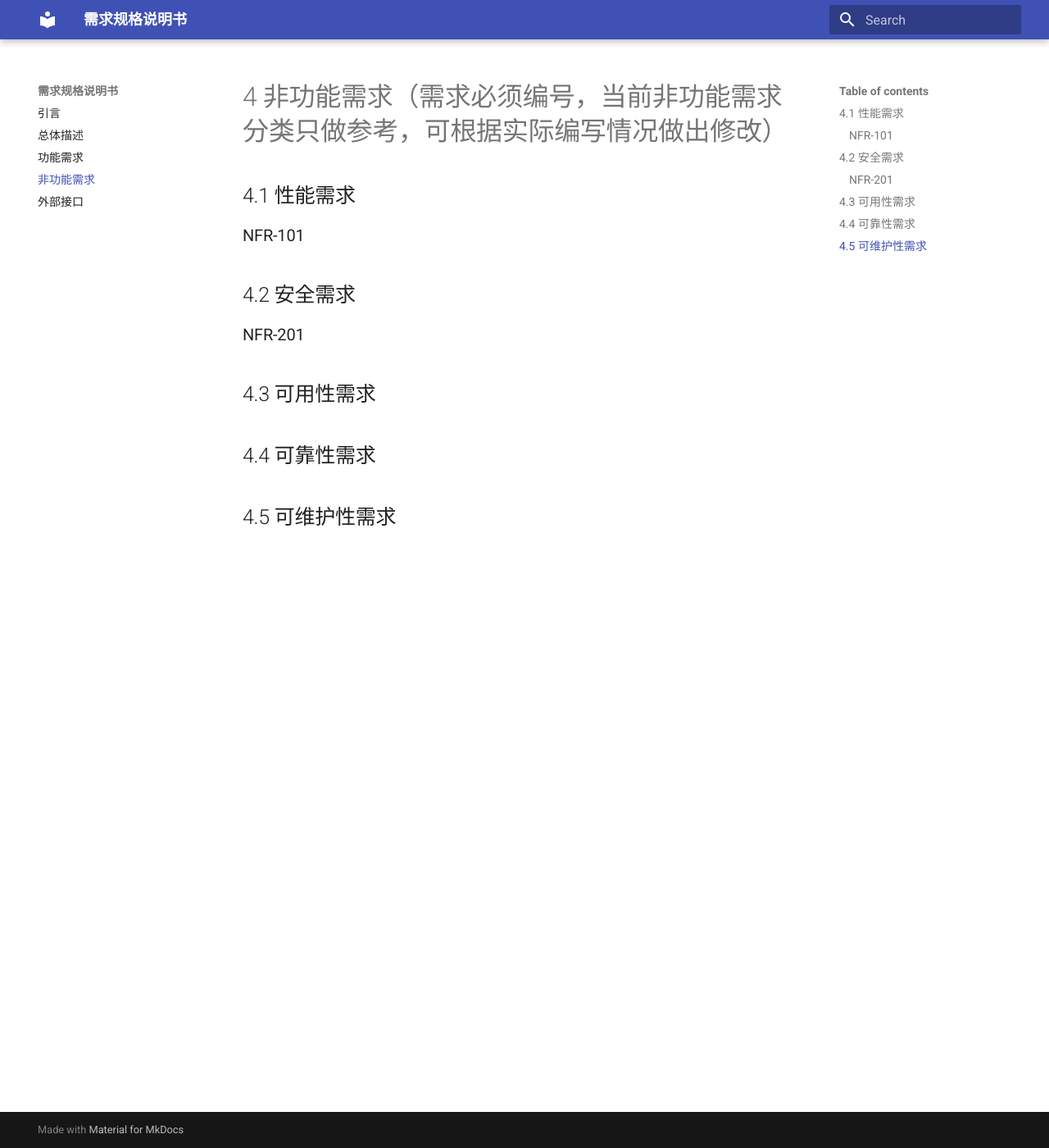
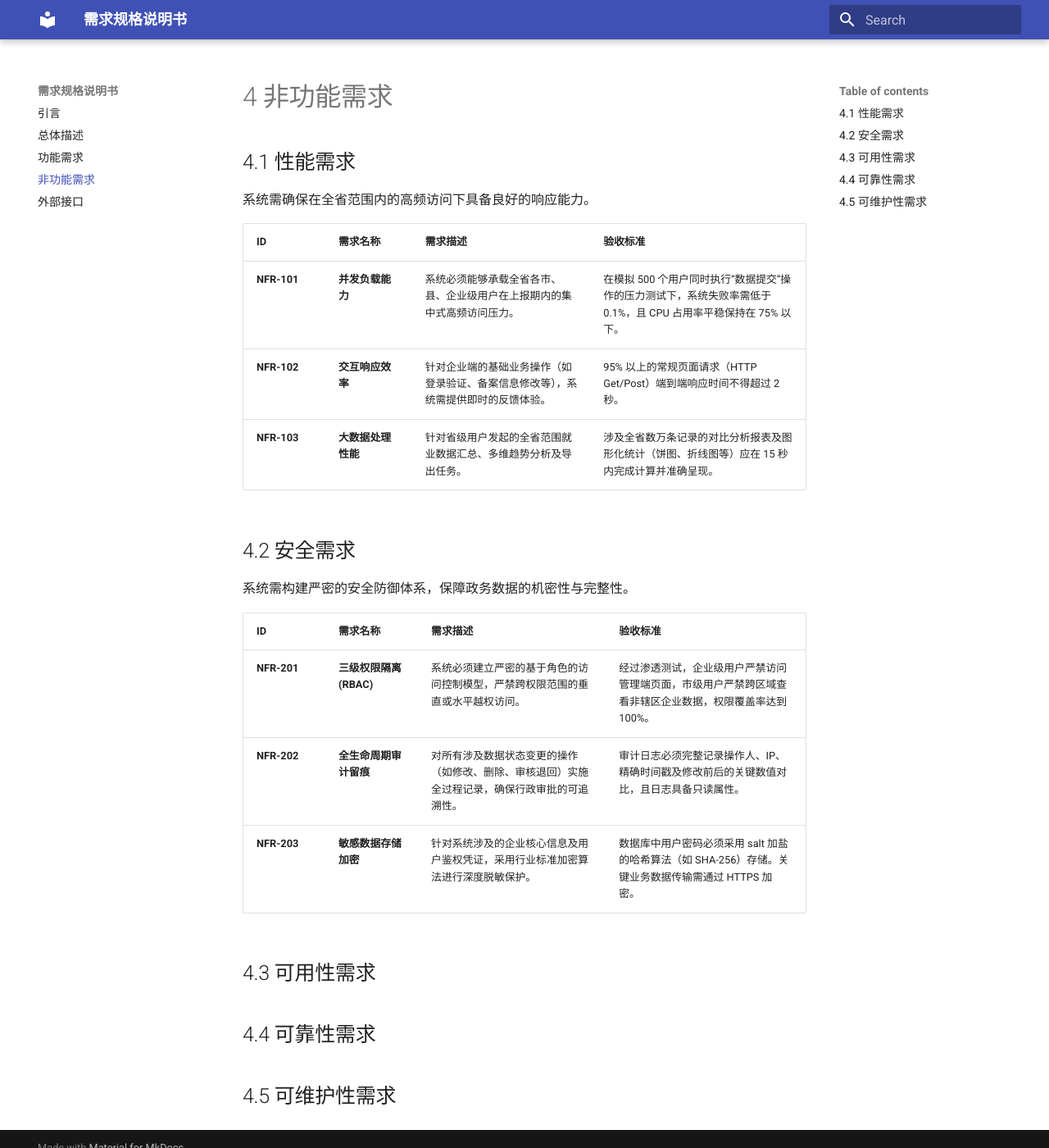
Before and after one commit to g513yb/Enterprise-Data-Collection, an MkDocs documentation site: the page built from docs/srs/non-functional-requirements.md, in a window 1280 px wide and 1400 px high. Shown: the whole window at 82% size. Built offline with MkDocs 1.6.1 and Material for MkDocs 9.7.7, drawn with Linux system fonts in a browser that asks for light colours.

Commit message:
完成非功能需求（性能与安全部分）的编写
根据分工完成了 4.1 性能需求和 4.2 安全需求的详细表格填充。

```diff
--- a/docs/srs/non-functional-requirements.md
+++ b/docs/srs/non-functional-requirements.md
@@ -1,12 +1,24 @@
-# 4 非功能需求（需求必须编号，当前非功能需求分类只做参考，可根据实际编写情况做出修改）
+# 4 非功能需求
 
 ## 4.1 性能需求
 
-### NFR-101
+系统需确保在全省范围内的高频访问下具备良好的响应能力。
+
+| ID | 需求名称 | 需求描述 | 验收标准 |
+| :--- | :--- | :--- | :--- |
+| **NFR-101** | **并发负载能力** | 系统必须能够承载全省各市、县、企业级用户在上报期内的集中式高频访问压力。 | 在模拟 500 个用户同时执行“数据提交”操作的压力测试下，系统失败率需低于 0.1%，且 CPU 占用率平稳保持在 75% 以下。 |
+| **NFR-102** | **交互响应效率** | 针对企业端的基础业务操作（如登录验证、备案信息修改等），系统需提供即时的反馈体验。 | 95% 以上的常规页面请求（HTTP Get/Post）端到端响应时间不得超过 2 秒。 |
+| **NFR-103** | **大数据处理性能** | 针对省级用户发起的全省范围就业数据汇总、多维趋势分析及导出任务。 | 涉及全省数万条记录的对比分析报表及图形化统计（饼图、折线图等）应在 15 秒内完成计算并准确呈现。 |
 
 ## 4.2 安全需求
 
-### NFR-201
+系统需构建严密的安全防御体系，保障政务数据的机密性与完整性。
+
+| ID | 需求名称 | 需求描述 | 验收标准 |
+| :--- | :--- | :--- | :--- |
+| **NFR-201** | **三级权限隔离 (RBAC)** | 系统必须建立严密的基于角色的访问控制模型，严禁跨权限范围的垂直或水平越权访问。 | 经过渗透测试，企业级用户严禁访问管理端页面，市级用户严禁跨区域查看非辖区企业数据，权限覆盖率达到 100%。 |
+| **NFR-202** | **全生命周期审计留痕** | 对所有涉及数据状态变更的操作（如修改、删除、审核退回）实施全过程记录，确保行政审批的可追溯性。 | 审计日志必须完整记录操作人、IP、精确时间戳及修改前后的关键数值对比，且日志具备只读属性。 |
+| **NFR-203** | **敏感数据存储加密** | 针对系统涉及的企业核心信息及用户鉴权凭证，采用行业标准加密算法进行深度脱敏保护。 | 数据库中用户密码必须采用 salt 加盐的哈希算法（如 SHA-256）存储。关键业务数据传输需通过 HTTPS 加密。 |
 
 ## 4.3 可用性需求
 
```
